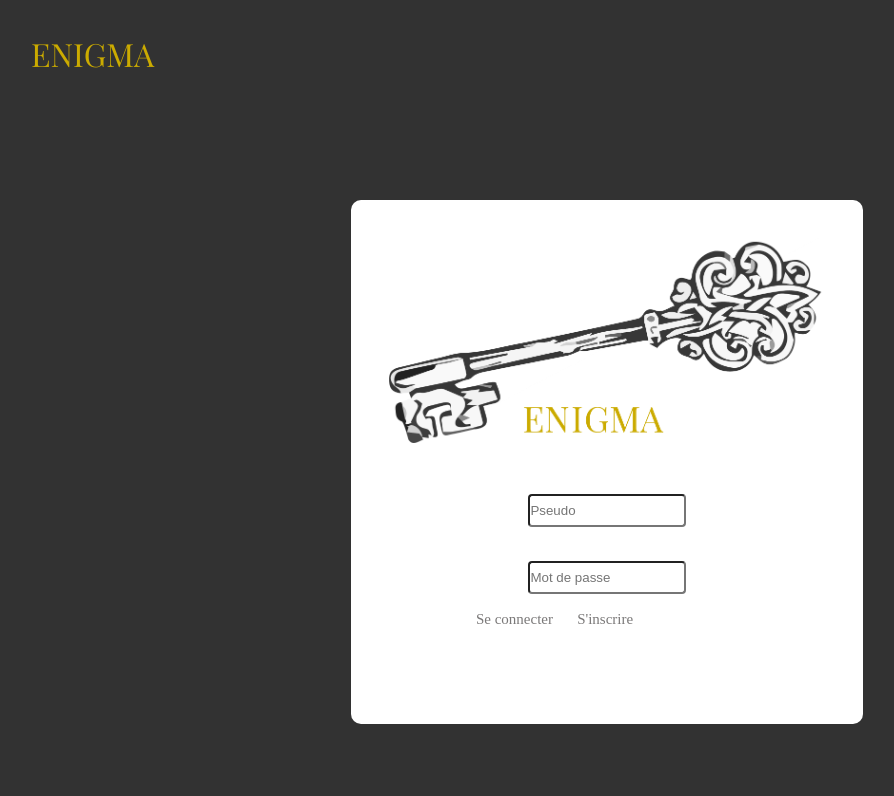
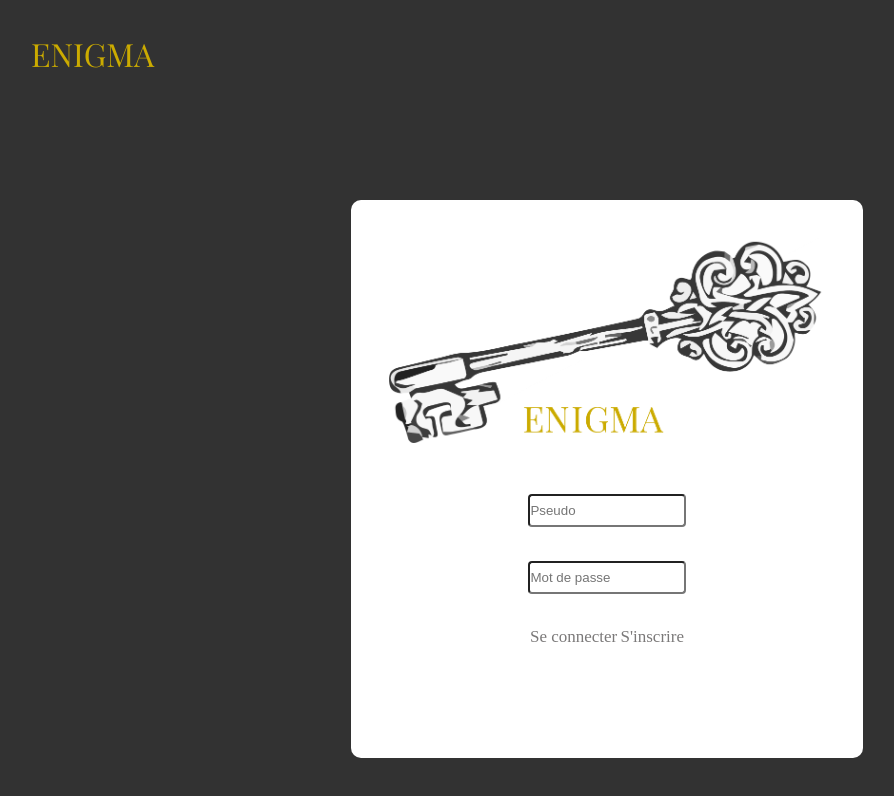
Before and after one commit to NsKTheFirst/Enigma, a Vue app in the folder Front/enigma/: page / in a window 1280 px wide. Shown: the top 796 px of the page, without its empty margins (33-927 px from the left). Built offline with nearby package versions, Linux system fonts and the light colour scheme; a web font is replaced by a local one.

Commit message:
fix style home page

```diff
--- a/Front/enigma/src/views/Home/home.css
+++ b/Front/enigma/src/views/Home/home.css
@@ -54,16 +54,23 @@ header h1 {
 }
 .actions {
   text-align: center;
+  display: -webkit-box;
+  display: -ms-flexbox;
   display: flex;
-  justify-content: space-between;
+  -webkit-box-pack: justify;
+  -ms-flex-pack: justify;
+  justify-content: space-around;
   width: 60%;
+  margin: auto;
+  flex-wrap: wrap;
 }
 .actions button {
   border: none;
   background-color: transparent;
   font-family: "Quattrocento";
-  font-size: 15px;
+  font-size: 17px;
   color: #7b7979;
+  line-height: 3em;
 }
 .actions button:hover {
   color: #cbab00;
```
